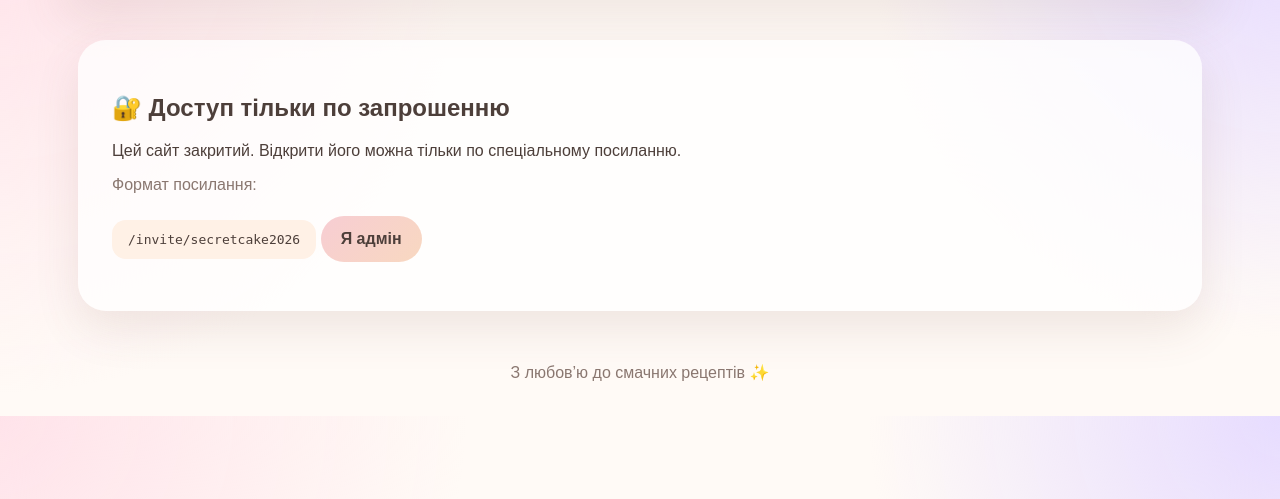
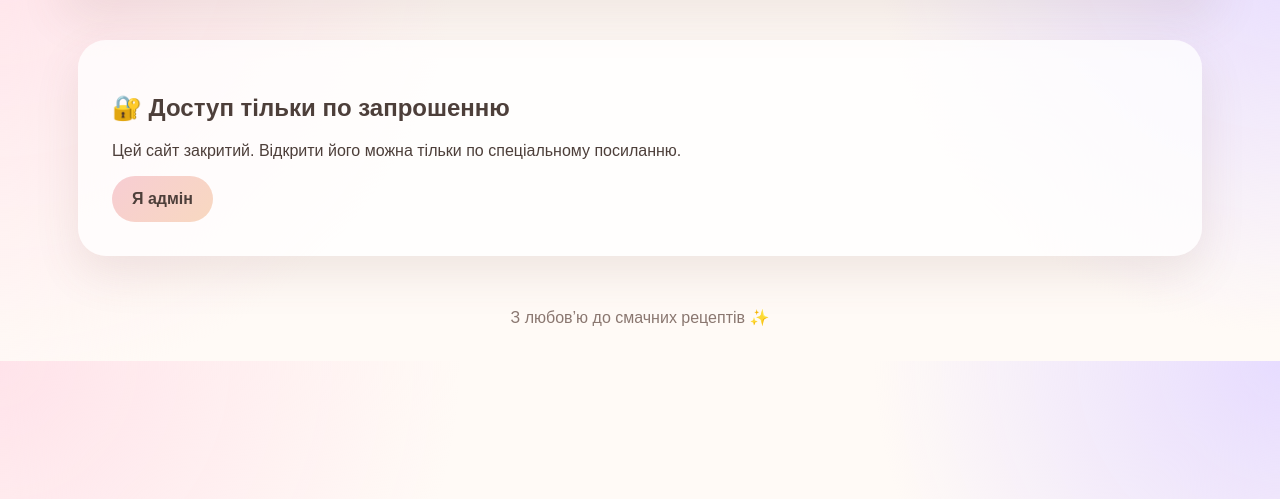
Before and after one commit to anastasiashoyko3-gif/pastel-recipe-site1, a Flask app: page / in a window 1280 px wide. Shown: the part 73-572 px from the top of the page. Run offline with Flask 3, Linux system fonts and the light colour scheme.

Commit message:
Update locked.html

```diff
--- a/templates/locked.html
+++ b/templates/locked.html
@@ -6,8 +6,6 @@
     <h1>🔐 Доступ тільки по запрошенню</h1>
     <p>Цей сайт закритий. Відкрити його можна тільки по спеціальному посиланню.</p>
     {% if error %}<p class="error">{{ error }}</p>{% endif %}
-    <p class="hint">Формат посилання:</p>
-    <code>/invite/{{ invite_code }}</code>
-    <a class="button" href="{{ url_for('admin_login') }}">Я адмін</a>
+   <a class="button" href="{{ url_for('admin_login') }}">Я адмін</a>
 </section>
 {% endblock %}
```
